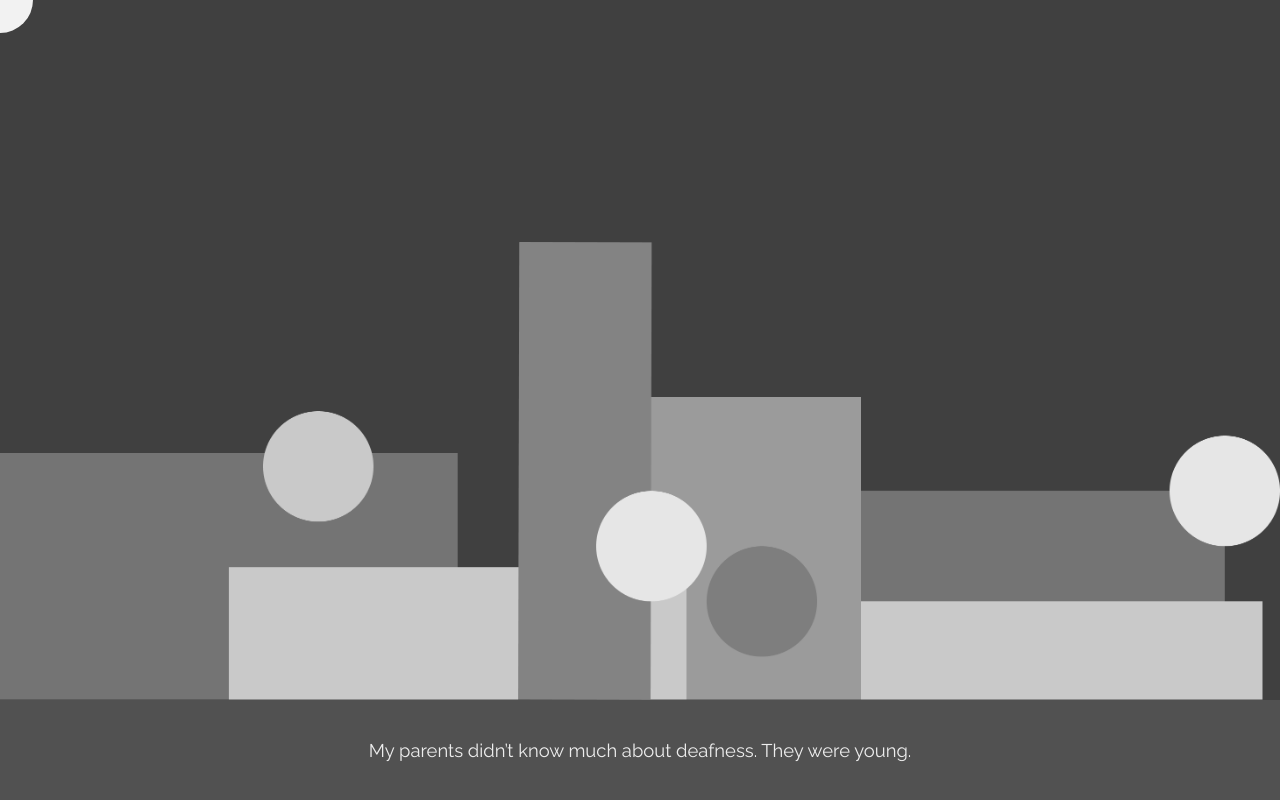
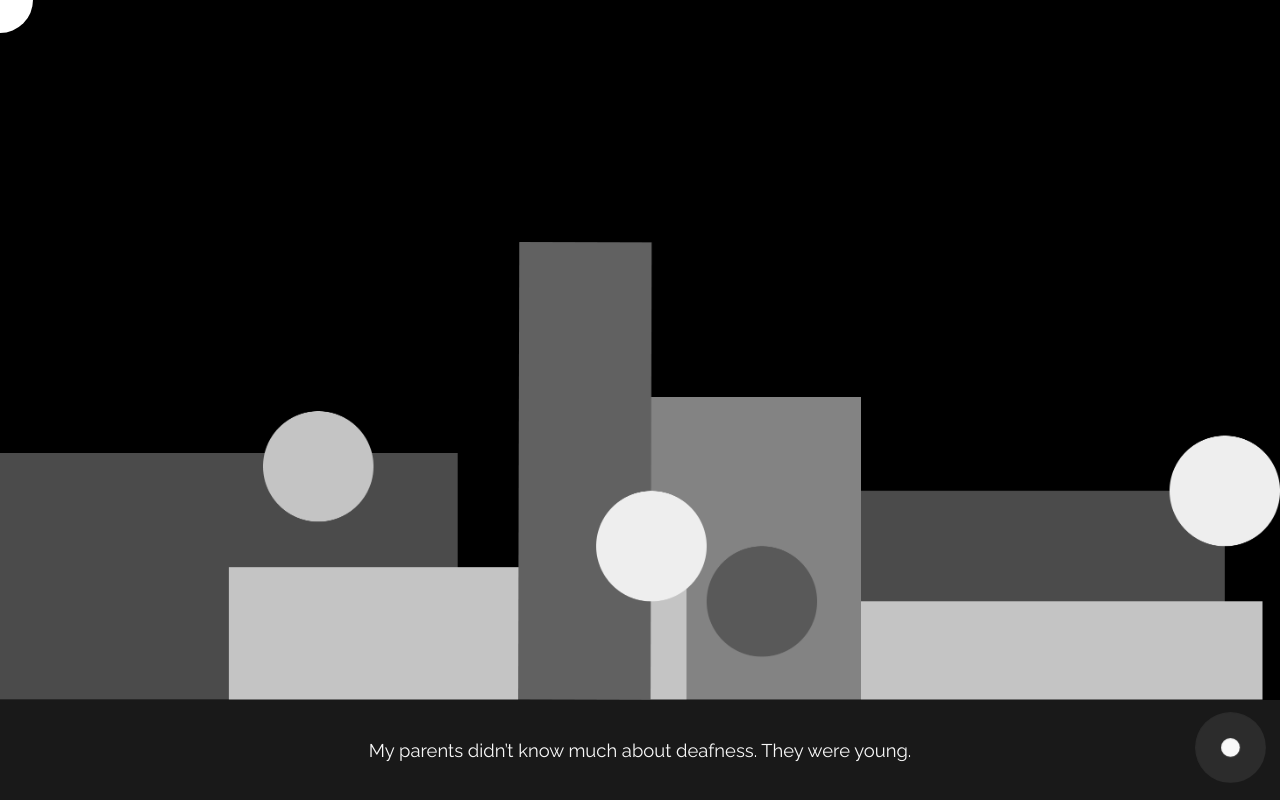
Before and after one commit to BryanPan342/e-motion, a React app: page /story1 in a window 1280 px wide. Built offline with nearby package versions, Linux system fonts and the light colour scheme.

Commit message:
better navigation

```diff
--- a/src/components/shared/Layout.tsx
+++ b/src/components/shared/Layout.tsx
@@ -1,6 +1,6 @@
 import p5 from 'p5';
 import React, { useEffect, useRef, useState } from 'react';
-import { animateLeft, animateOutRight, animateOutUp, animateUp, ButtonRef} from '../../utils';
+import { animateLeft, animateOutRight, animateOutUp, animateUp, ButtonRef, fade, hideButton, showButton} from '../../utils';
 
 import '../styles/Layout.scss';
 import P5Scene from './P5Scene';
@@ -18,11 +18,13 @@
   exit: () => void;
 }
 
+const num_circles = 2;
+const size = 25;
+const center = size / 2;
+
 function Layout(props: LayoutProps): JSX.Element {
   const {children: scenes, exit} = props;
 
-  const overlayRef = useRef<HTMLDivElement | null>(null);
-  const prevRef = useRef<HTMLButtonElement | null>(null);
   const nextRef = useRef<HTMLButtonElement | null>(null);
   const timeout = useRef<NodeJS.Timeout | null>(null);
 
@@ -30,8 +32,6 @@
   const [scene, setScene] = useState<SceneProps | null>(null);
 
   useEffect(() => {
-    overlayRef.current && (overlayRef.current.style.visibility = 'hidden');
-    hideButton(prevRef);
     hideButton(nextRef);
 
     if (sceneIdx >= scenes.length) exit();
@@ -51,28 +51,12 @@
 
     timeout.current && clearTimeout(timeout.current);
     timeout.current = setTimeout(() => {
-      overlayRef.current && (overlayRef.current.style.visibility = 'visible');
-      if (sceneIdx > 0) { showButton(prevRef); }
       showButton(nextRef);
       timeout.current = null;
     }, scene?.duration ?? 2000);
   }, [scene]);
 
-  const showButton = (ref: ButtonRef) => {
-    ref.current && (ref.current.style.visibility = 'visible');
-  };
-
-  const hideButton = (ref: ButtonRef) => {
-    ref.current && (ref.current.style.visibility = 'hidden');
-  };
-
-  const prev = () => {
-    if (sceneIdx < 1) return;
-    setSceneIdx(sceneIdx - 1);
-  };
-
   const next = () => {
-    if (sceneIdx >= scenes.length) return;
     setSceneIdx(sceneIdx + 1);
   };
 
@@ -87,10 +71,23 @@
           </div>
         </>
       }
-      <div ref={overlayRef} id={'overlay'} >
-        <button onClick={() => prev()} ref={prevRef} id={'prev'}/>
-        <button onClick={() => next()} ref={nextRef} id={'next'}/>
-      </div>
+      <button onClick={() => next()} ref={nextRef} id={'next'}>
+        <svg id={'svg-cta'} width={size} height={size}>
+          {Array(num_circles).fill(0).map((_, i) =>
+            <circle
+              className={'svg-circle-bg'}
+              cx={center}
+              cy={center}
+              r={center}
+              key={i}/>
+          )}
+          <circle
+            className={'svg-circle-inner'}
+            cx={center}
+            cy={center}
+            r={center}/>
+        </svg>
+      </button>
     </div>
   );
 }
--- a/src/components/styles/Layout.scss
+++ b/src/components/styles/Layout.scss
@@ -32,57 +32,62 @@
   height: $text-wrapper-height;
 }
 
-#overlay {
+#next {
   visibility: hidden;
-  display: flex;
   position: fixed;
-  background-color: lightgray;
-  opacity: 30%;
+  bottom: 37.5px;
+  right: 37.5px;
+  z-index: 10;
 
-  z-index: 5;
-  height: 100vh;
-  width: 100vw;
-  top: 0;
-  left: 0;
+  cursor: pointer;
 }
 
-#prev, #next {
-  border: none;
-  background: none;
-  height: 100vh;
-  width: 50vw;
-  overflow: hidden;
+#svg-cta {
+  overflow: visible;
+}
 
-  &:focus {
-    outline: none;
+.svg-circle-inner {
+  fill: #fafafa;
+  transform: scale(0.75);
+  transform-origin: center center;
+}
+
+.svg-circle-bg {
+  fill: #f8f8f8;
+  transform: scale(0.5);
+  transform-origin: center center;
+  animation: pulse 3s linear infinite;
+
+  &:nth-child(2) {
+    animation-delay: 2s;
   }
 
-  &:after {
-    content: "";
-    display: block;
-    top: 0;
-    left: 0;
-    height: 100%;
-    width: 100%;
-  }
-
-  &:hover:after {
-    background-color: black;
-    opacity: 90%;
-  }
 }
 
-#prev:hover {
-  cursor: url('../../assets/backward.svg'), default !important;
-}
-
-
-#next:hover {
-  cursor: url('../../assets/forward.svg'), default !important;
+@keyframes pulse {
+  0% {
+    transform: scale(0.5);
+    opacity: 0;
+  }
+  50% {
+    opacity: 0.1;
+  }
+  70% {
+    opacity: 0.09;
+  }
+  100% {
+    transform: scale(4);
+    opacity: 0;
+  }
 }
 
 @media screen and (max-height: 500px) {
   .text-wrapper {
     height: $text-wrapper-height-mobile;
   }
+
+  #next {
+    bottom: 12.5px;
+    right: 12.5px;
+  }
 }
--- a/src/utils/animations.ts
+++ b/src/utils/animations.ts
@@ -15,7 +15,7 @@
     targets: _targets,
     opacity: [0, opacity ?? 1],
     easing: 'easeInOutQuart',
-    duration: 750,
+    duration: 1000,
     translateY: ['50px', '0px'],
   });
 }
@@ -26,7 +26,7 @@
     targets: _targets,
     opacity: [0, opacity ?? 1],
     easing: 'easeInOutQuart',
-    duration: 750,
+    duration: 1000,
     translateX: ['-50px', '0px'],
   });
 }
@@ -37,7 +37,7 @@
     targets: _targets,
     opacity: 0,
     easing: 'easeInOutQuart',
-    duration: 500,
+    duration: 1000,
     translateY: ['0px', '-25px'],
   });
 }
@@ -48,7 +48,18 @@
     targets: _targets,
     opacity: 0,
     easing: 'easeInOutQuart',
-    duration: 500,
+    duration: 1000,
     translateX: ['0px', '50px'],
   });
 }
+
+export function fade(targets: AnimeTarget, fadeIn: boolean): void {
+  const _targets = extractTargets(targets);
+  const opacity = fadeIn ? [0, 1] : [1, 0];
+  anime({
+    targets: _targets,
+    opacity,
+    easing: 'easeInOutQuart',
+    duration: 1000,
+  });
+}
--- a/src/utils/index.ts
+++ b/src/utils/index.ts
@@ -1,3 +1,4 @@
 export * from './animations';
 export * from './hooks';
+export * from './transitions';
 export * from './types';
--- /dev/null
+++ b/src/utils/transitions.ts
@@ -0,0 +1,15 @@
+import { ButtonRef, fade } from ".";
+
+export const showButton = (ref: ButtonRef) => {
+  if (ref.current) {
+    ref.current.style.visibility = 'visible';
+    fade(`#${ref.current.id}`, true);
+  }
+}
+
+export const hideButton = (ref: ButtonRef) => {
+  if (ref.current) {
+    setTimeout(() => ref.current && (ref.current.style.visibility = 'hidden'), 1000);
+    fade(`#${ref.current.id}`, false);
+  }
+};
```
